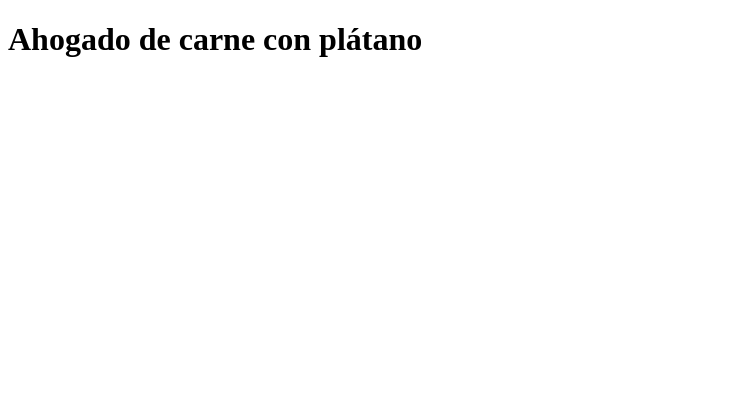
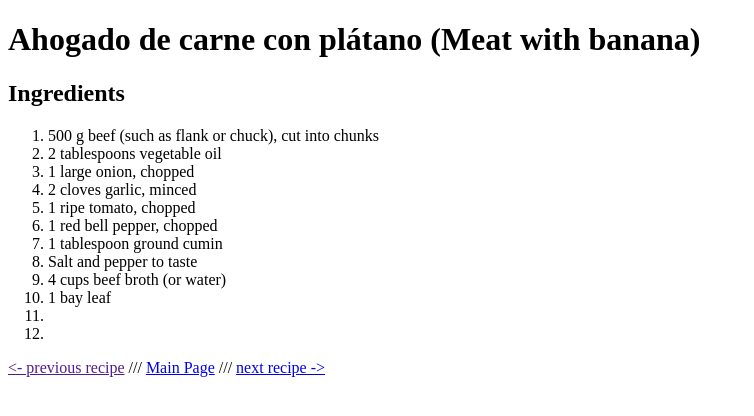
Before and after one commit to iberians/odin-recipes, a plain HTML site: page recipes/ahogado.html in a window 1280 px wide. Shown: the whole page, without its empty margins (0-754 px from the left). Drawn offline with Linux system fonts and the light colour scheme.

Commit message:
Creates scrolling menu and recipe content on all pages

```diff
--- a/recipes/ahogado.html
+++ b/recipes/ahogado.html
@@ -5,6 +5,22 @@
         <time datetime=""></time>
     </head>
     <body>
-        <h1>Ahogado de carne con plátano</h1>
+        <h1>Ahogado de carne con plátano (Meat with banana)</h1>
+        <h2>Ingredients</h2>
+        <ol>
+            <li>500 g beef (such as flank or chuck), cut into chunks</li>
+            <li>2 tablespoons vegetable oil</li>
+            <li>1 large onion, chopped</li>
+            <li>2 cloves garlic, minced</li>
+            <li>1 ripe tomato, chopped</li>
+            <li>1 red bell pepper, chopped</li>
+            <li>1 tablespoon ground cumin</li>
+            <li>Salt and pepper to taste</li>
+            <li>4 cups beef broth (or water)</li>
+            <li>1 bay leaf</li>
+            <li></li>
+            <li></li>
+        </ol>
+        <p><a href=""><- previous recipe</a> /// <a href="../index.html">Main Page</a> /// <a href="./changua.html">next recipe -></a></p>
     </body>
 </html>
```
Also changed, not shown: index.html (+10 -1 lines), recipes/changua.html (+2 -1 lines), recipes/desayuno.html (+1 -0 lines), recipes/lasagna.html (+2 -1 lines), recipes/panBono.html (+2 -1 lines).
